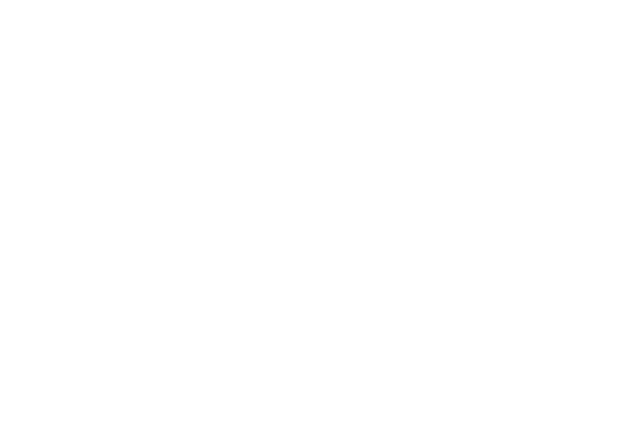
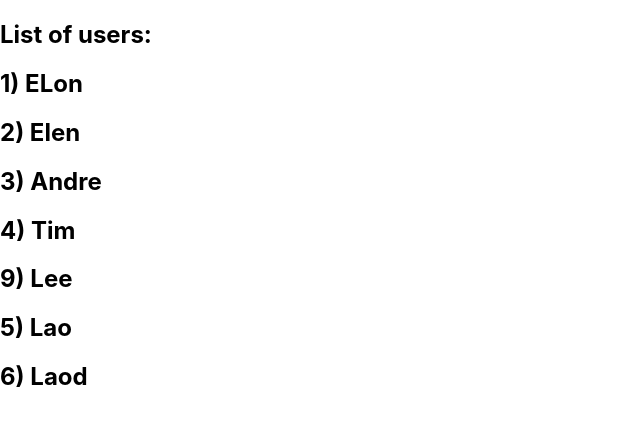
Before and after one commit to morghull/fm-react-app, a React (Create React App) app: page / in a window 1280 px wide. Shown: the top 426 px of the page, without its empty margins (0-640 px from the left). Built offline with nearby package versions, Linux system fonts and the light colour scheme.

Commit message:
add UsersList

```diff
--- a/src/App.js
+++ b/src/App.js
@@ -1,19 +1,13 @@
 import './App.css';
 import React, { Component } from 'react';
-import CiaoSection from './components/CiaoSection';
-
-const userDB = [
-  { id: 1, fname: 'ELon' },
-  { id: 2, fname: 'Elen' },
-  { id: 3, fname: 'Andre' },
-  { id: 4, fname: 'Tim' },
-  { id: 9, fname: 'Lee' },
-  { id: 5, fname: 'Lao' },
-  { id: 6, fname: 'Laod' },
-];
+import UsersList from './components/UsersList';
 
 function App() {
-  return <>{/* <CiaoSection users={userDB} /> */}</>;
+  return (
+    <>
+      <UsersList />
+    </>
+  );
 }
 
 export default App;
--- a/src/components/UsersList/index.jsx
+++ b/src/components/UsersList/index.jsx
@@ -1,12 +1,35 @@
 import React, { Component } from 'react';
 
-class Index extends Component {
+const usersDB = [
+  { id: 1, fname: 'ELon' },
+  { id: 2, fname: 'Elen' },
+  { id: 3, fname: 'Andre' },
+  { id: 4, fname: 'Tim' },
+  { id: 9, fname: 'Lee' },
+  { id: 5, fname: 'Lao' },
+  { id: 6, fname: 'Laod' },
+];
+
+class UsersList extends Component {
   constructor(props) {
     super(props);
+    this.state = { users: usersDB };
   }
   render() {
-    return <div></div>;
+    const { users } = this.state;
+    return (
+      <section>
+        <h1>List of users:</h1>
+        {users.map(({ id, fname }) => (
+          <article>
+            <h2>
+              <span>{id})</span> {fname}
+            </h2>
+          </article>
+        ))}
+      </section>
+    );
   }
 }
 
-export default Index;
+export default UsersList;
```
